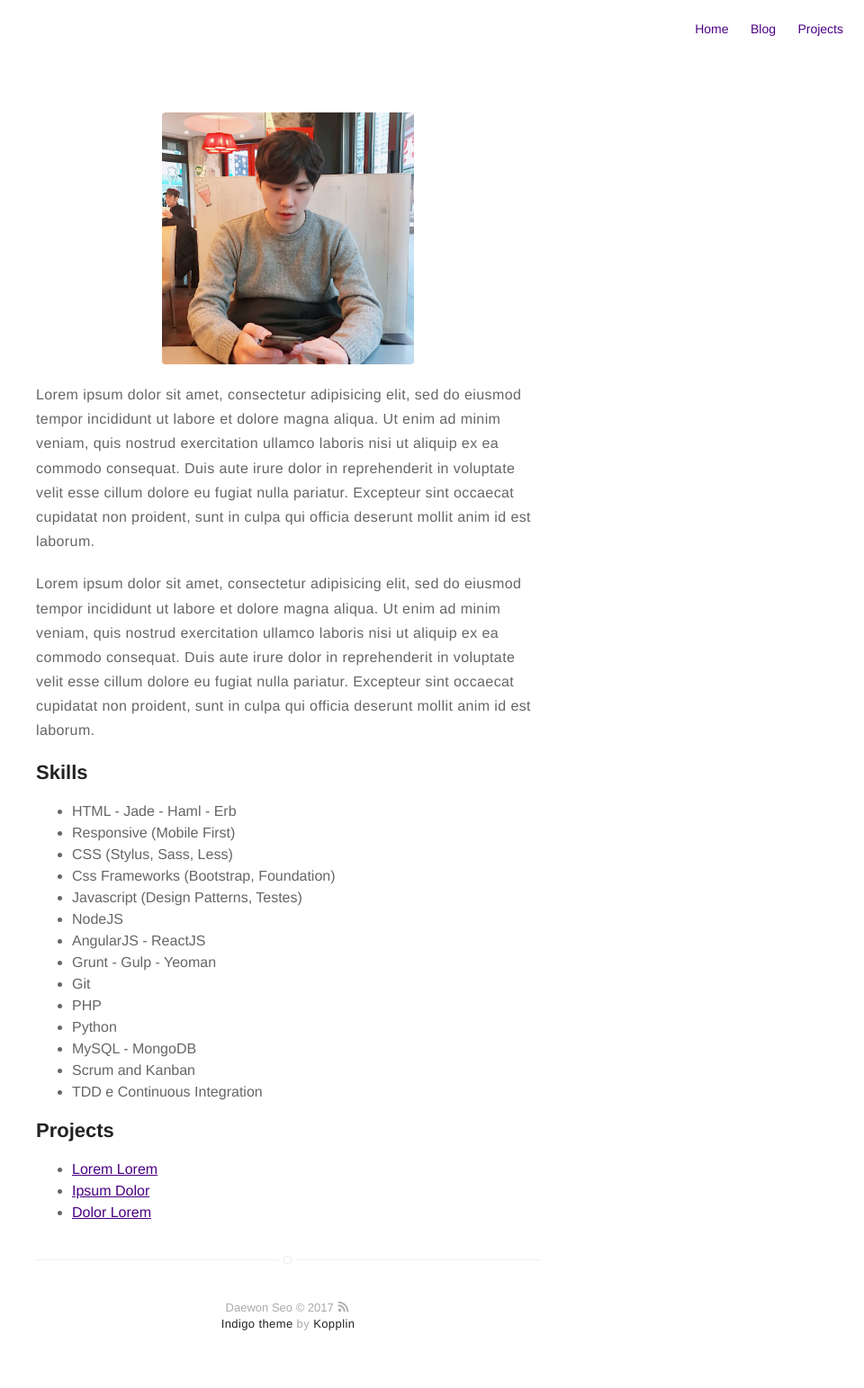
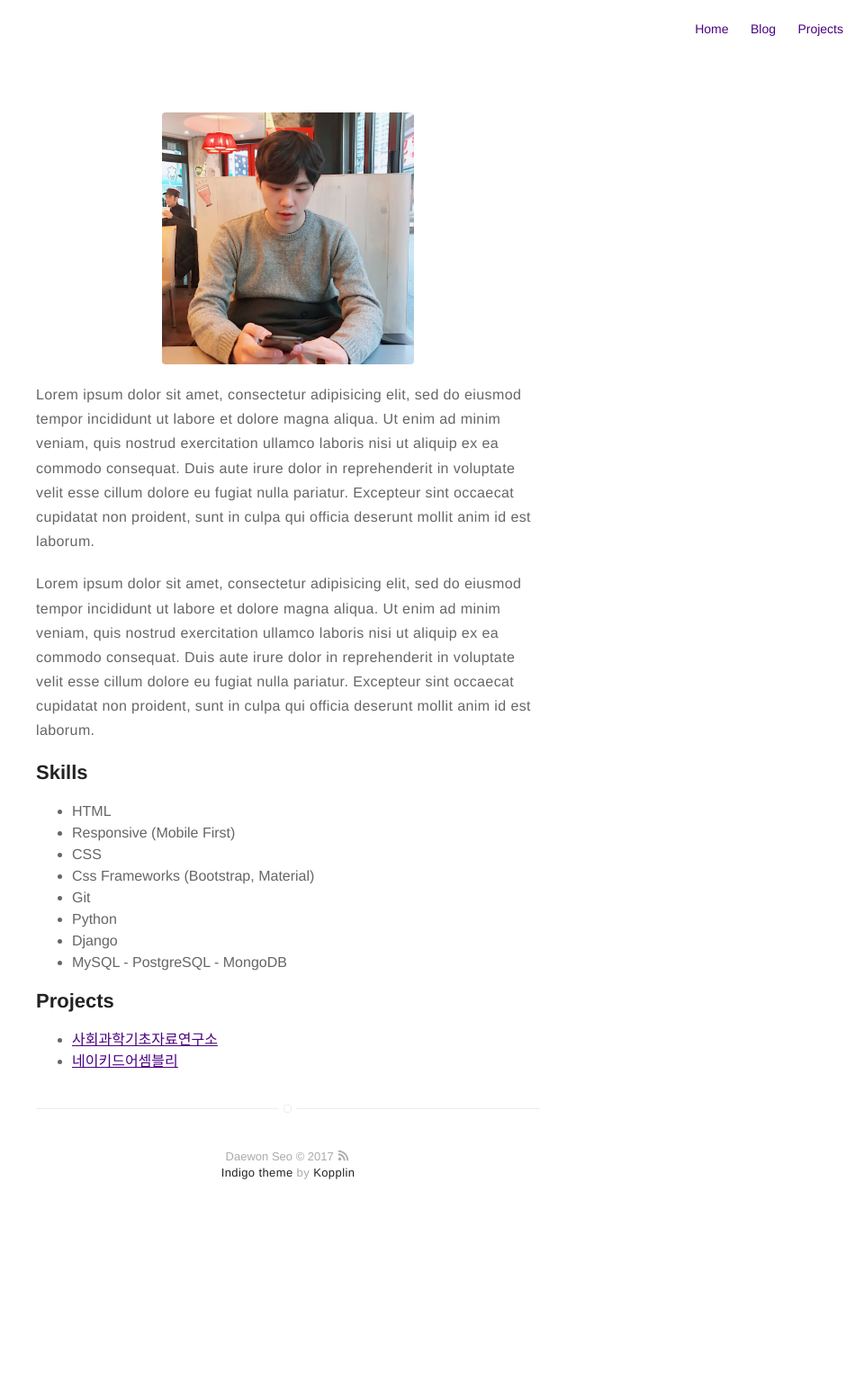
Before and after one commit to DaewonSeo/DaewonSeo.github.io, a Jekyll site: the page built from about.md, in a window 1280 px wide. Shown: the whole page at 90% size, without its empty margins (320-1280 px from the left). Built offline with Jekyll 4.4.1, drawn with Linux system fonts in a browser that asks for light colours; after the commit the page ends 1375 px from its top, so only the background shows below that.

Commit message:
edit my profile

```diff
--- a/about.md
+++ b/about.md
@@ -21,26 +21,19 @@ proident, sunt in culpa qui officia deserunt mollit anim id est laborum.</p>
 <h2>Skills</h2>
 
 <ul class="skill-list">
-	<li>HTML - Jade - Haml - Erb</li>
+	<li>HTML</li>
 	<li>Responsive (Mobile First)</li>
-	<li>CSS (Stylus, Sass, Less)</li>
-	<li>Css Frameworks (Bootstrap, Foundation)</li>
-	<li>Javascript (Design Patterns, Testes)</li>
-	<li>NodeJS</li>
-	<li>AngularJS - ReactJS</li>
-	<li>Grunt - Gulp - Yeoman</li>
+	<li>CSS</li>
+	<li>Css Frameworks (Bootstrap, Material)</li>
 	<li>Git</li>
-	<li>PHP</li>
 	<li>Python</li>
-	<li>MySQL - MongoDB</li>
-	<li>Scrum and Kanban</li>
-	<li>TDD e Continuous Integration</li>
+	<li>Django</li>
+	<li>MySQL - PostgreSQL - MongoDB</li>
 </ul>
 
 <h2>Projects</h2>
 
 <ul>
-	<li><a href="https://github.com/">Lorem Lorem</a></li>
-	<li><a href="https://github.com/">Ipsum Dolor</a></li>
-	<li><a href="https://github.com/">Dolor Lorem</a></li>
+	<li><a href="http://basicdata.kr/">사회과학기초자료연구소</a></li>
+	<li><a href="http://nakedassembly.kr/">네이키드어셈블리</a></li>
 </ul>
```
